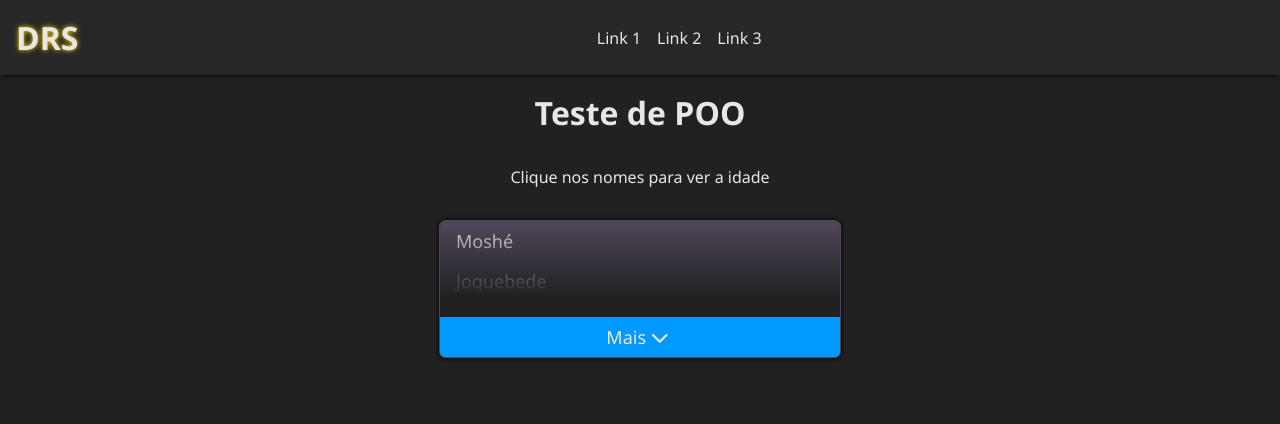
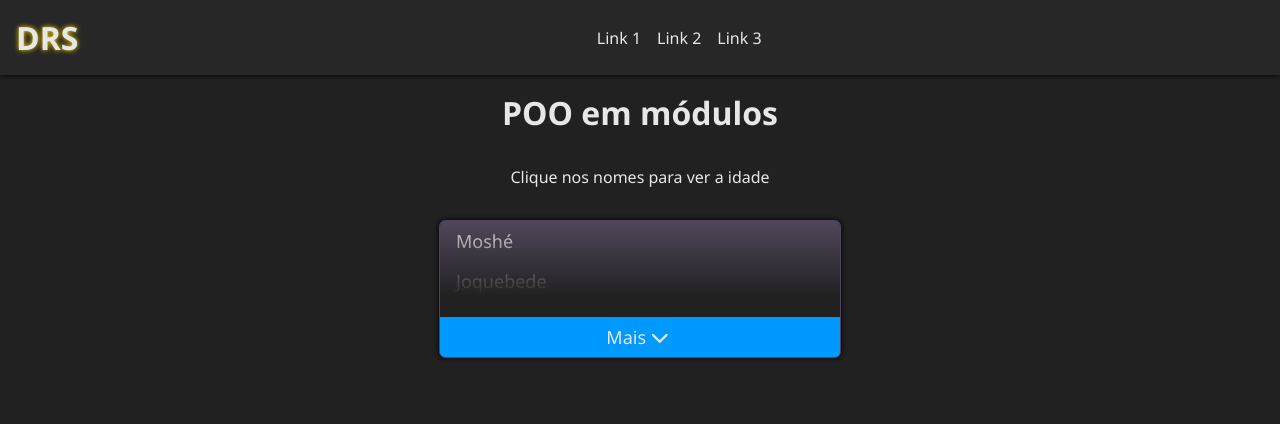
Before and after one commit to danRdS/Poo_em_modulo_js, a website with bundled scripts: page index.html in a window 1280 px wide. Built offline with nearby package versions, Linux system fonts and the light colour scheme.

Commit message:
refactor: titulo h1 do index alterado

```diff
--- a/index.html
+++ b/index.html
@@ -26,7 +26,7 @@
         </nav>
     </header>
     <main class="container">
-        <h1>Teste de POO</h1>
+        <h1>POO em módulos</h1>
         <p>Clique nos nomes para ver a idade</p>
         <section class="area_lista">
             <ul class="lista"></ul>
```
